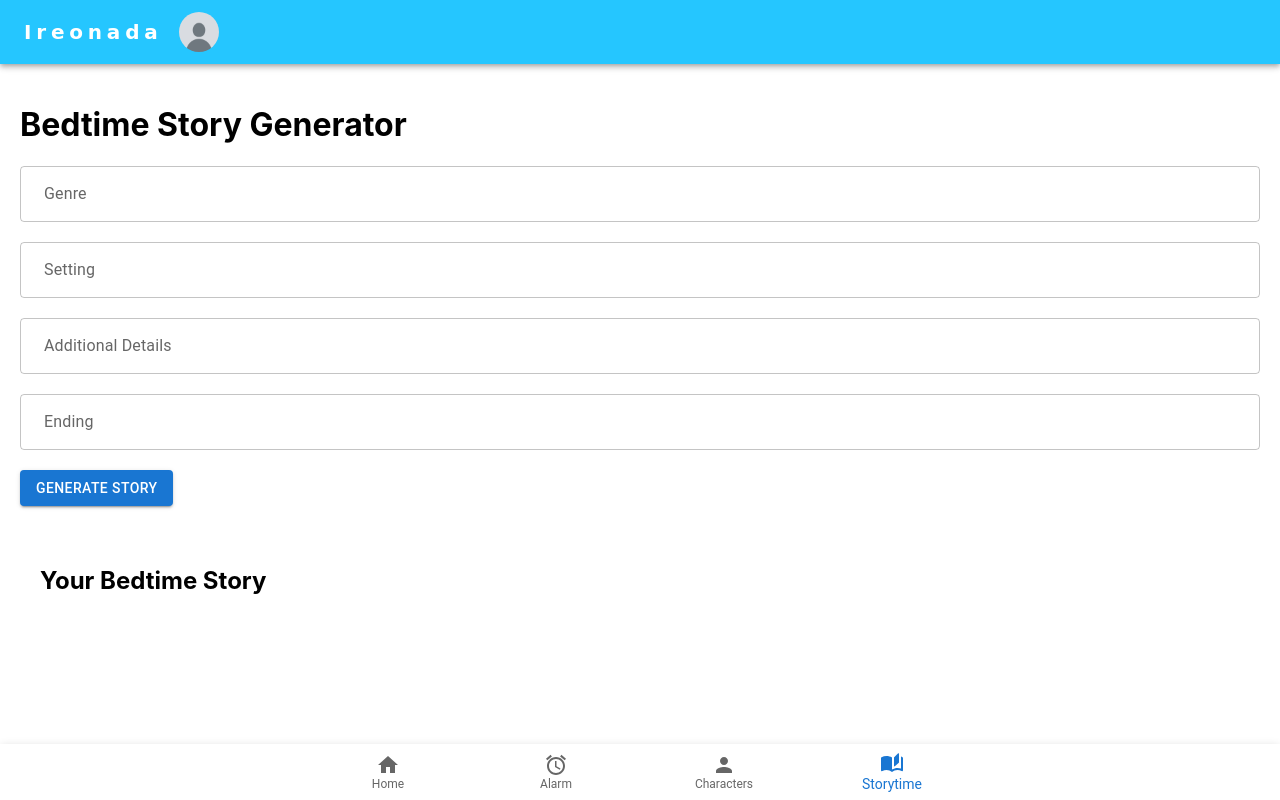
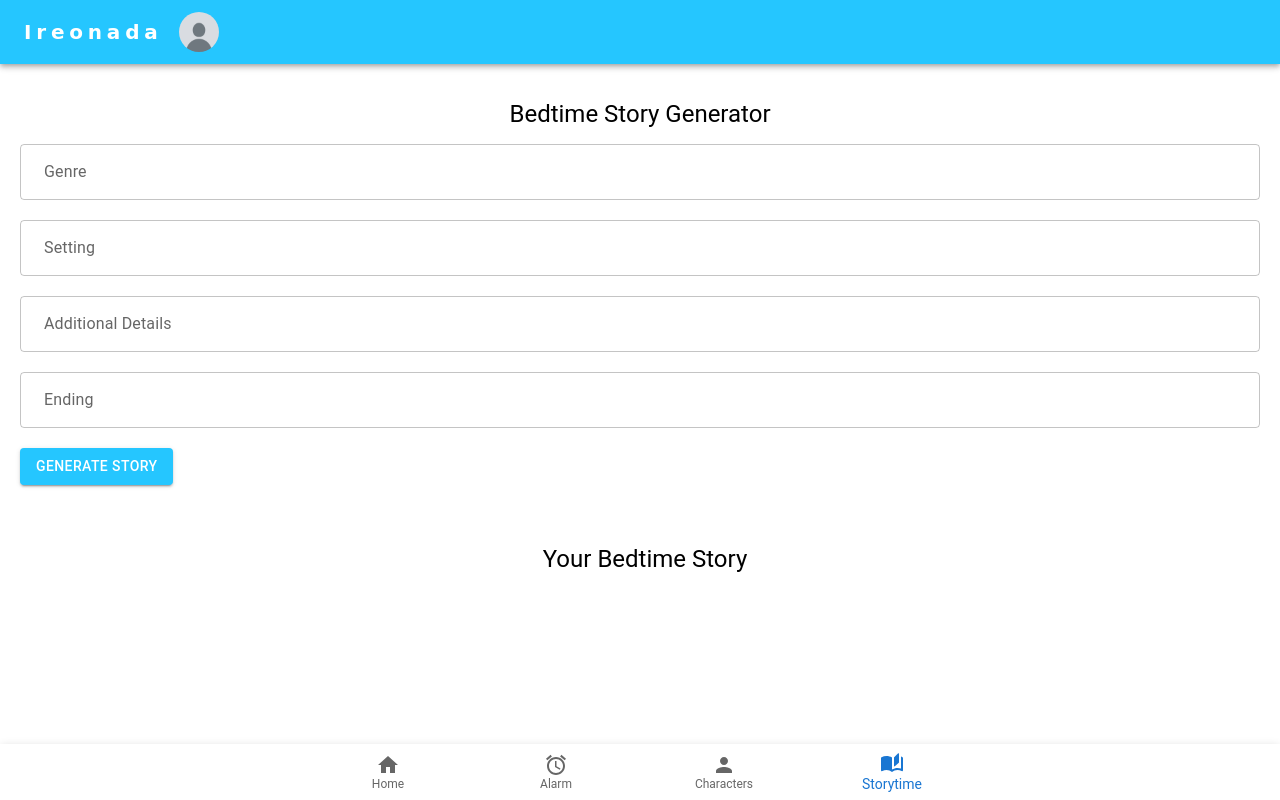
Before and after one commit to avlukas04/ireonada2, a React (Create React App) app in the folder sleep-app/: page /bedtime in a window 1280 px wide. Built offline with nearby package versions, Linux system fonts and the light colour scheme.

Commit message:
small styling

```diff
--- a/sleep-app/src/pages/bedtime/Bedtime1.js
+++ b/sleep-app/src/pages/bedtime/Bedtime1.js
@@ -143,7 +143,7 @@ function Bedtime1() {
     <div className="App">
       <TopBar />
       <Box sx={{ padding: '20px' }}> {}
-        <h1>Bedtime Story Generator</h1>
+        <h1 className="your-alarm">Bedtime Story Generator</h1>
         {!storyGenerated ? (
           <Box sx={{ marginBottom: '20px' }}>
             <TextField
@@ -181,7 +181,9 @@ function Bedtime1() {
               variant="contained"
               onClick={generateStory}
               disabled={isLoading}
-              sx={{ marginTop: '20px' }}
+              sx={{ marginTop: '20px', backgroundColor: '#25C6FF',
+              '&:hover': { backgroundColor: '#25C6FF' },
+              '&:focus': { backgroundColor: '#25C6FF' } }}
             >
               Generate Story
             </Button>
@@ -191,7 +193,9 @@ function Bedtime1() {
             <Button
               variant="contained"
               onClick={resetStory}
-              sx={{ marginBottom: '10px', marginLeft: '5px' }}
+              sx={{ marginBottom: '10px', marginLeft: '5px', backgroundColor: '#25C6FF',
+              '&:hover': { backgroundColor: '#25C6FF' },
+              '&:focus': { backgroundColor: '#25C6FF' } }}
             >
               Generate New Story
             </Button>
@@ -200,7 +204,9 @@ function Bedtime1() {
                 variant="contained"
                 onClick={() => speak(story)}
                 disabled={isReading}
-                sx={{ padding: '8px 16px' }}
+                sx={{ padding: '8px 16px', backgroundColor: '#25C6FF',
+                '&:hover': { backgroundColor: '#25C6FF' },
+                '&:focus': { backgroundColor: '#25C6FF' } }}
               >
                 Read Story
               </Button>
@@ -208,7 +214,9 @@ function Bedtime1() {
                 variant="contained"
                 onClick={stopReading}
                 disabled={!isReading}
-                sx={{ padding: '8px 16px' }}
+                sx={{ padding: '8px 16px', backgroundColor: '#25C6FF',
+                '&:hover': { backgroundColor: '#25C6FF' },
+                '&:focus': { backgroundColor: '#25C6FF' } }}
               >
                 Stop Reading
               </Button>
@@ -216,7 +224,7 @@ function Bedtime1() {
           </Box>
         )}
         <Box sx={{ padding: '10px' }}>
-          <h2>Your Bedtime Story</h2>
+          <h2 className="your-alarm">Your Bedtime Story</h2>
           {isLoading ? (
             <p>Generating...</p>
           ) : (
```
